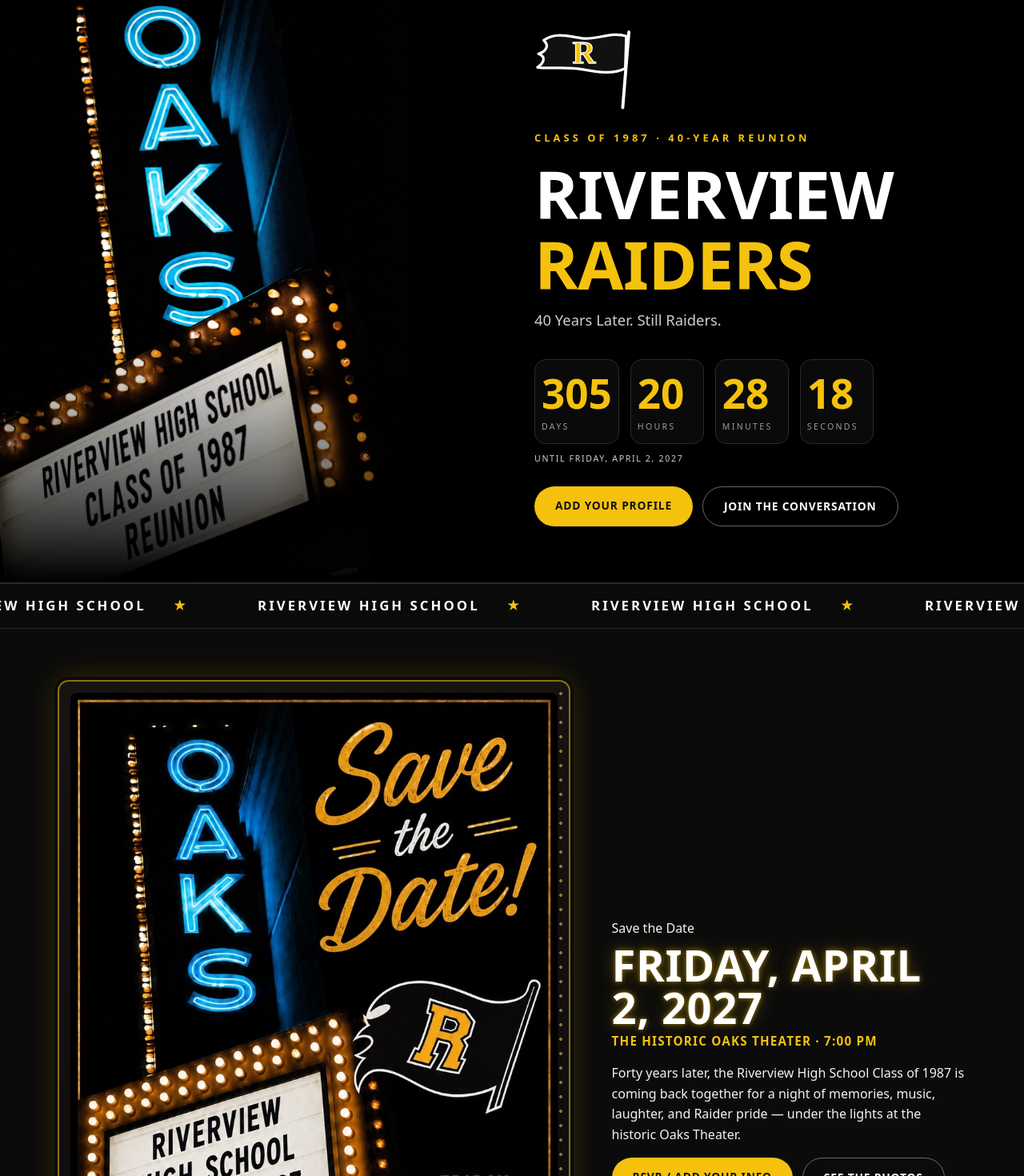
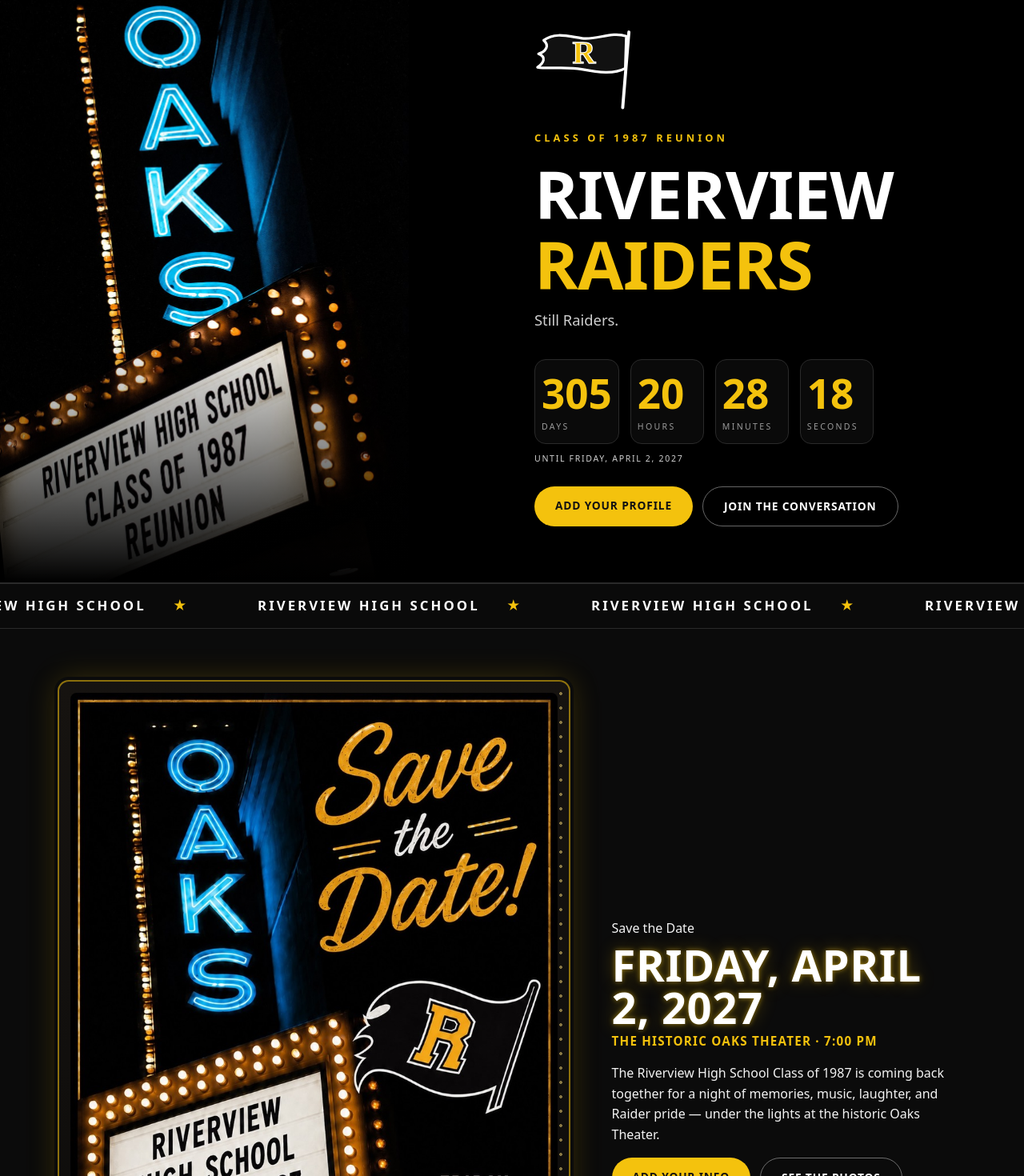
Before and after one commit to kbarckhoff/riverview1987, a Next.js app: page / in a window 1280 px wide. Shown: the part 108-1578 px from the top of the page at 80% size. Built offline with nearby package versions, Linux system fonts and the light colour scheme.

Commit message:
Remove 40-year wording, RSVP admin-only

```diff
--- a/app/page.jsx
+++ b/app/page.jsx
@@ -26,7 +26,7 @@ export default function HomePage() {
               // eslint-disable-next-line @next/next/no-img-element
               <img className="hero-logo" src={site.logo} alt={`${site.schoolName} Raiders logo`} />
             ) : null}
-            <span className="kicker">Class of {site.classYear} · 40-Year Reunion</span>
+            <span className="kicker">Class of {site.classYear} Reunion</span>
             <h1>
               {site.schoolName.replace(/ High School$/, "")} <span className="gold">Raiders</span>
             </h1>
@@ -39,11 +39,7 @@ export default function HomePage() {
 
             <div className="hero-cta">
               <Link href="/classmates" className="btn">Add Your Profile</Link>
-              {e.rsvpUrl ? (
-                <a href={e.rsvpUrl} className="btn btn-outline" target="_blank" rel="noreferrer">RSVP for the Reunion</a>
-              ) : (
-                <Link href="/feed" className="btn btn-outline">Join the Conversation</Link>
-              )}
+              <Link href="/feed" className="btn btn-outline">Join the Conversation</Link>
             </div>
           </div>
         </div>
@@ -74,12 +70,12 @@ export default function HomePage() {
             <h2 className="display neon">{e.date}</h2>
             <p className="venue-line">{e.venue} · {e.time}</p>
             <p className="lede">
-              Forty years later, the Riverview High School Class of {site.classYear} is coming back
+              The Riverview High School Class of {site.classYear} is coming back
               together for a night of memories, music, laughter, and Raider pride — under the lights
               at the historic Oaks Theater.
             </p>
             <div style={{ display: "flex", gap: 12, flexWrap: "wrap", marginTop: 6 }}>
-              <Link href="/classmates" className="btn">RSVP / Add Your Info</Link>
+              <Link href="/classmates" className="btn">Add Your Info</Link>
               <Link href="/flashback" className="btn btn-outline">See the Photos</Link>
             </div>
           </div>
--- a/lib/site-config.js
+++ b/lib/site-config.js
@@ -9,7 +9,7 @@ export const site = {
   classYear: "1987",
   mascot: "Raiders",
   cityState: "Riverview",
-  tagline: "40 Years Later. Still Raiders.",
+  tagline: "Still Raiders.",
 
   // Logo shown in the nav + hero. Drop your real logo PNG in `public/` and
   // point to it here (e.g. "/raiders-flag.png").
@@ -21,7 +21,7 @@ export const site = {
 
   // ---- Reunion event details (from the Save the Date) ----
   event: {
-    name: "Riverview High School Class of 1987 — 40-Year Reunion",
+    name: "Riverview High School Class of 1987 Reunion",
     date: "Friday, April 2, 2027",
     time: "7:00 PM",
     venue: "The Historic Oaks Theater",
```
